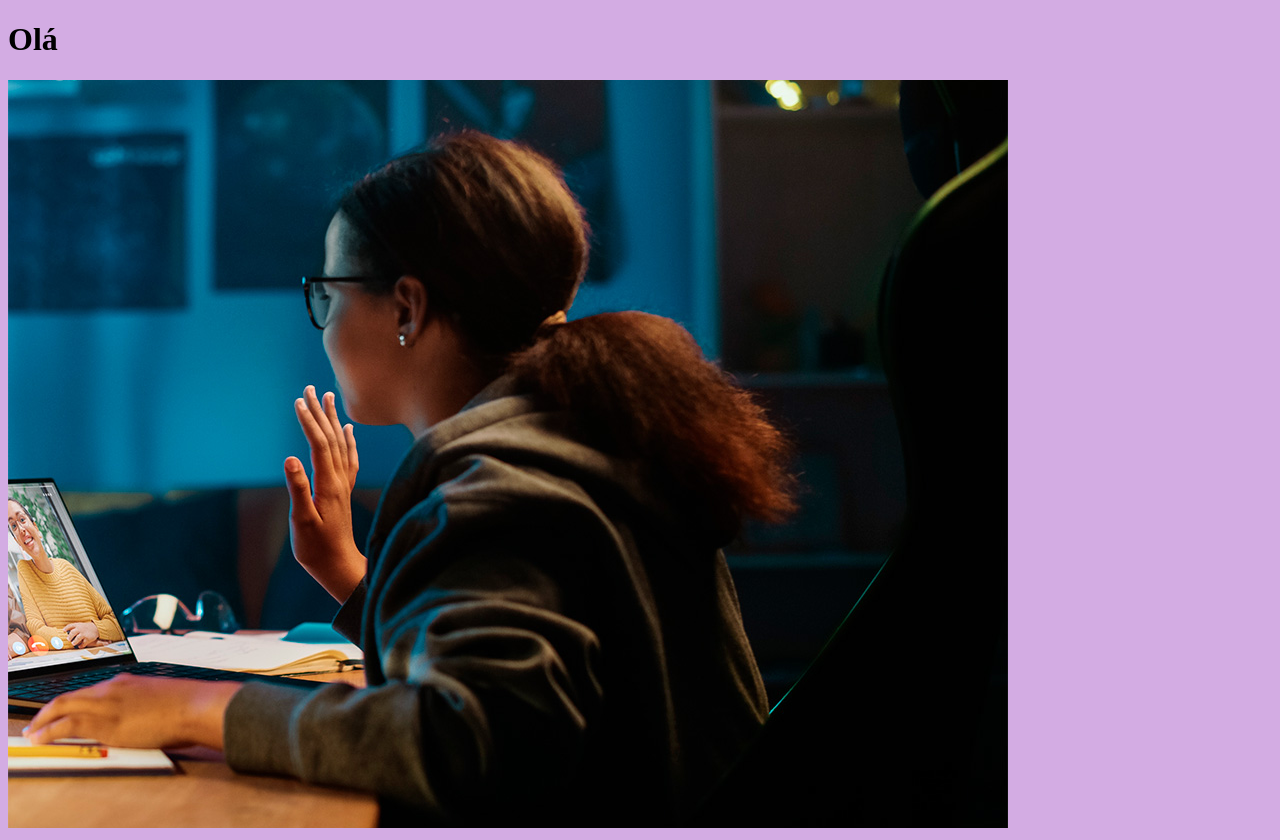
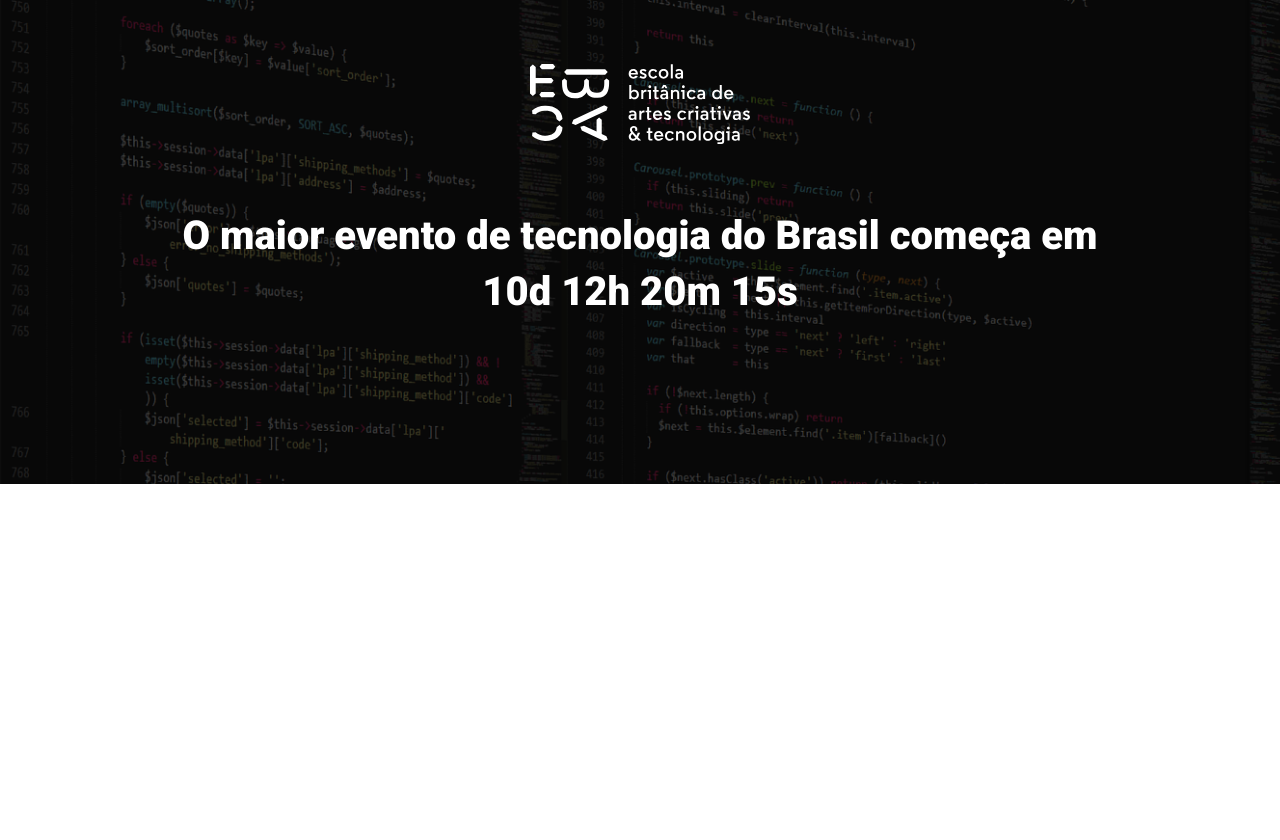
Before and after one commit to fabricio-Maciel/ebac_tech_talks, a website built with Parcel: page src/index.html in a window 1280 px wide. After the commit the page ends 800 px from the top, so only its background shows below. Built offline with nearby package versions, Linux system fonts and the light colour scheme.

Commit message:
criando o hero

```diff
--- a/src/index.html
+++ b/src/index.html
@@ -5,13 +5,22 @@
   <meta charset="UTF-8">
   <meta name="viewport" content="width=device-width, initial-scale=1.0">
   <title>Document</title>
+  <link rel="preconnect" href="https://fonts.googleapis.com">
+  <link rel="preconnect" href="https://fonts.gstatic.com" crossorigin>
+  <link href="https://fonts.googleapis.com/css2?family=Roboto:wght@400;700;900&display=swap" rel="stylesheet">
   <link rel="stylesheet" href="styles/main.scss">
+
 </head>
 
 <body>
-  <h1>Olá</h1>
-  <img src="./images/backend.png" alt="">
-  <script src="scripts/main.js"></script>
+  <header class="hero">
+    <div class="container">
+      <img class="hero__logo" src="images/ebac_logo.svg" alt="EBAC">
+      <p class="hero__text">
+        O maior evento de tecnologia do Brasil começa em 10d 12h 20m 15s
+      </p>
+    </div>
+  </header>
 </body>
 
 </html>
--- /dev/null
+++ b/src/styles/_hero.scss
@@ -0,0 +1,53 @@
+.hero {
+  padding-top: 64px;
+  padding-bottom: 100px;
+  background-image: url(../images/fundo.png);
+  background-repeat: no-repeat;
+  background-size: cover;
+  position: relative;
+
+  .container {
+    position: relative;
+  }
+
+  &::before {
+    content: " ";
+    position: absolute;
+    top: 0;
+    left: 0;
+    width: 100%;
+    height: 100%;
+    background-color: #000;
+    opacity: 0.7;
+  }
+
+  &__text {
+    margin-top: 64px;
+    margin-bottom: 64px;
+    font-size: 40px;
+    line-height: 56px;
+    font-weight: 900;
+    color: #fff;
+    text-align: center;
+  }
+
+  &__logo {
+    margin: 0 auto;
+    height: 80px;
+    display: block;
+  }
+
+  @media (max-width: 640px) {
+    padding: 40px 0;
+
+    &__logo {
+      height: 36px;
+    }
+
+    &__text {
+      font-size: 22px;
+      line-height: 24px;
+      margin: 24px 0;
+    }
+  }
+}
--- a/src/styles/main.scss
+++ b/src/styles/main.scss
@@ -1,3 +1,22 @@
-body {
-  background-color: rgba(123, 4, 170, 0.329);
+@use "hero";
+
+* {
+  margin: 0;
+  padding: 0;
+  box-sizing: border-box;
+  font-family: Roboto, sans-serif;
 }
+
+.container {
+  max-width: 960px;
+  width: 100%;
+  margin: 0 auto;
+
+  @media (max-width: 640px) {
+    max-width: 80%;
+  }
+
+  @media (max-width: 1024px) {
+    max-width: 90%;
+  }
+}
```
